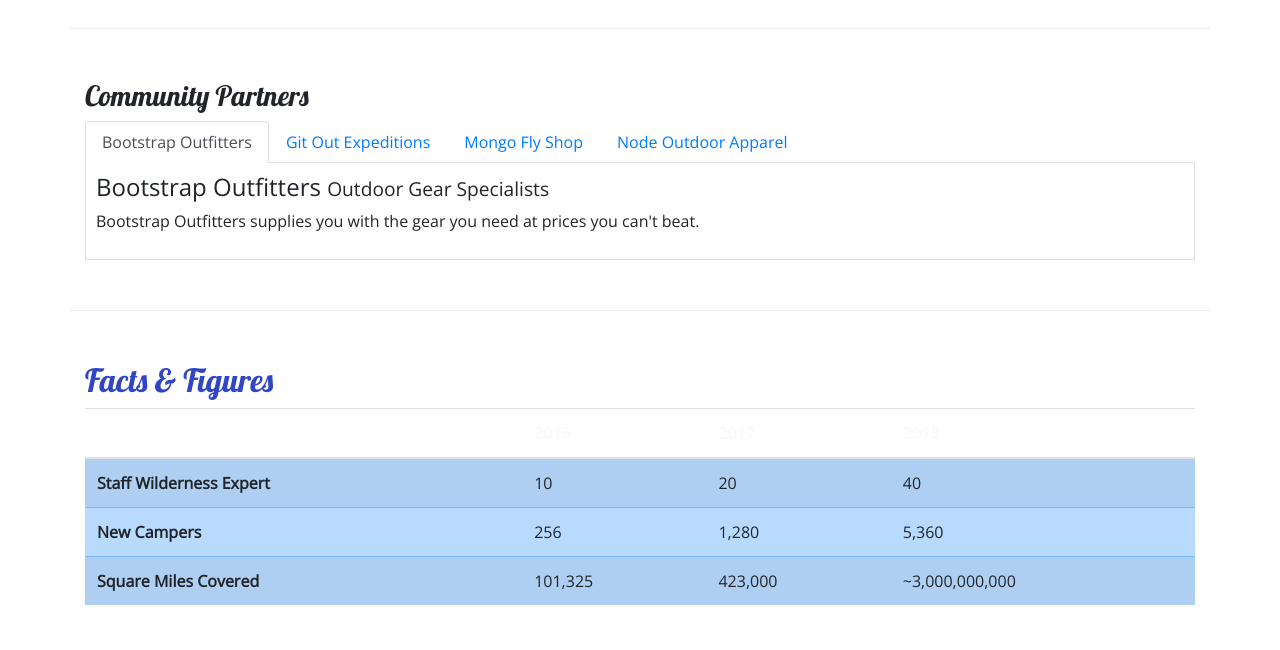
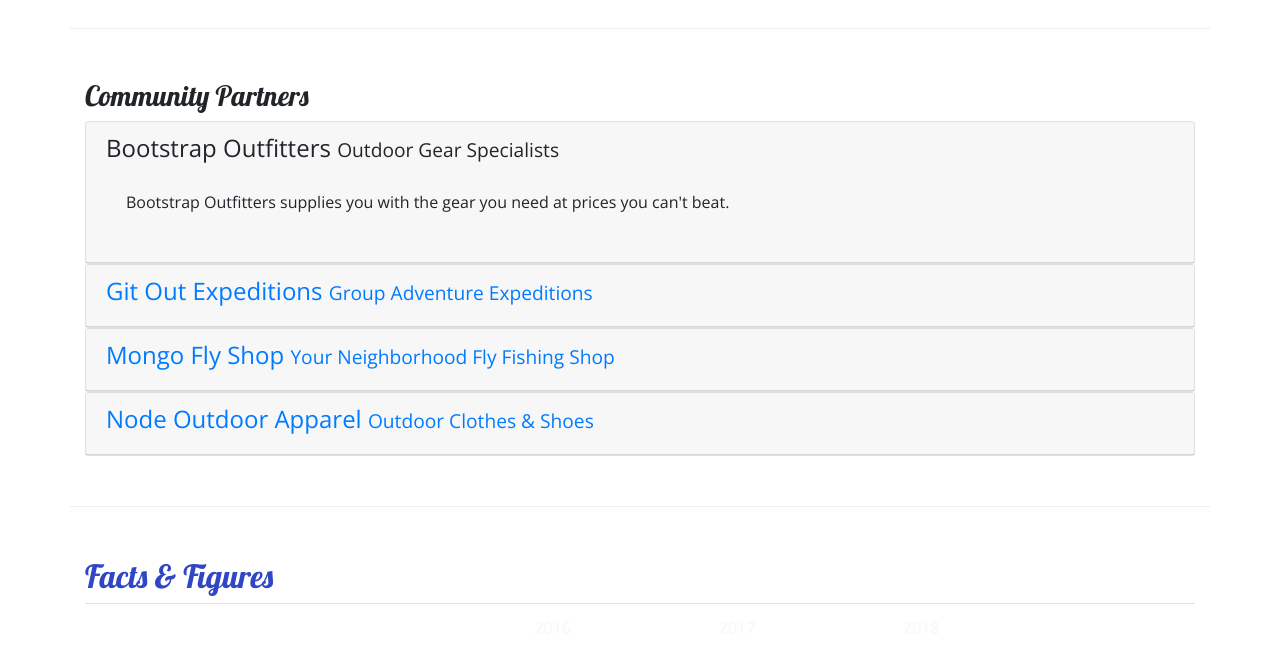
Before and after one commit to darwinvillaruel/nucampsite-bootstrap, a website: page aboutus.html in a window 1280 px wide. Shown: the part 800-1450 px from the top of the page. Drawn offline with nearby package versions, Linux system fonts and the light colour scheme.

Commit message:
Accordion

```diff
--- a/aboutus.html
+++ b/aboutus.html
@@ -103,28 +103,62 @@
       <div class="row row-content">
         <div class="col">
           <h3>Community Partners</h3>
-          <ul class="nav nav-tabs">
-            <li class="nav-item"><a href="#bootstrap" role="tab" class="nav-link active" data-toggle="tab">Bootstrap Outfitters</a></li>
-            <li class="nav-item"><a href="#git" role="tab" class="nav-link" data-toggle="tab">Git Out Expeditions</a></li>
-            <li class="nav-item"><a href="#mongo" role="tab" class="nav-link" data-toggle="tab">Mongo Fly Shop</a></li>
-            <li class="nav-item"><a href="#node" role="tab" class="nav-link" data-toggle="tab">Node Outdoor Apparel</a></li>
-          </ul>
-          <div class="tab-content">
-            <div class="tab-pane fade show active" role="tabpanel" id="bootstrap">
-              <h4>Bootstrap Outfitters <small>Outdoor Gear Specialists</small></h4>
-              <p class="d-none d-sm-block">Bootstrap Outfitters supplies you with the gear you need at prices you can't beat.</p>
+          <div id="accordion">
+            <div class="card">
+              <div class="card-header" role="tab">
+                <h4>
+                  <a data-toggle="collapse" data-target="#bootstrap">
+                    Bootstrap Outfitters <small>Outdoor Gear Specialists</small>
+                  </a>
+                </h4>
+                <div class="collapse show" data-parent="#accordion" id="bootstrap">
+                  <div class="card-body">
+                    <p class="d-none d-sm-block">Bootstrap Outfitters supplies you with the gear you need at prices you can't beat.</p>
+                  </div>
+                </div>
+              </div>
             </div>
-            <div class="tab-pane fade show" role="tabpanel" id="git">
-              <h4>Git Out Expeditions <small>Group Adventure Expeditions</small></h4>
-              <p class="d-none d-sm-block">Join Git Out Expeditions to explore new horizons with a group of other adventurers!</p>
+            <div class="card">
+              <div class="card-header" role="tab">
+                <h4>
+                  <a class="collapsed" data-toggle="collapse" data-target="#git">
+                    Git Out Expeditions <small>Group Adventure Expeditions</small>
+                  </a>
+                </h4>
+                <div class="collapse" data-parent="#accordion" id="git">
+                  <div class="card-body">
+                    <p class="d-none d-sm-block">Join Git Out Expeditions to explore new horizons with a group of other adventurers!</p>
+                  </div>
+                </div>
+              </div>
             </div>
-            <div class="tab-pane fade show" role="tabpanel" id="mongo">
-              <h4>Mongo Fly Shop <small>Your Neighborhood Fly Fishing Shop</small></h4>
-              <p class="d-none d-sm-block">Need a new fishing pole, a tacklebox, or flies of all kinds? Stop by Mongo Fly Shop.</p>
+            <div class="card">
+              <div class="card-header" role="tab">
+                <h4>
+                  <a class="collapsed" data-toggle="collapse" data-target="#mongo">
+                    Mongo Fly Shop <small>Your Neighborhood Fly Fishing Shop</small>
+                  </a>
+                </h4>
+                <div class="collapse" data-parent="#accordion" id="mongo">
+                  <div class="card-body">
+                    <p class="d-none d-sm-block">Need a new fishing pole, a tacklebox, or flies of all kinds? Stop by Mongo Fly Shop.</p>
+                  </div>
+                </div>
+              </div>
             </div>
-            <div class="tab-pane fade show" role="tabpanel" id="node">
-              <h4>Node Outdoor Apparel <small>Outdoor Clothes & Shoes</small></h4>
-              <p class="d-none d-sm-block">From polar fleeces to swimsuits, hiking boots to waders, a visit to Node will be sure to get you covered.</p>
+            <div class="card">
+              <div class="card-header" role="tab">
+                <h4>
+                  <a class="collapsed" data-toggle="collapse" data-target="#node">
+                    Node Outdoor Apparel <small>Outdoor Clothes & Shoes</small>
+                  </a>
+                </h4>
+                <div class="collapse" data-parent="#accordion" id="node">
+                  <div class="card-body">
+                    <p class="d-none d-sm-block">From polar fleeces to swimsuits, hiking boots to waders, a visit to Node will be sure to get you covered.</p>
+                  </div>
+                </div>
+              </div>
             </div>
           </div>
         </div>
```
